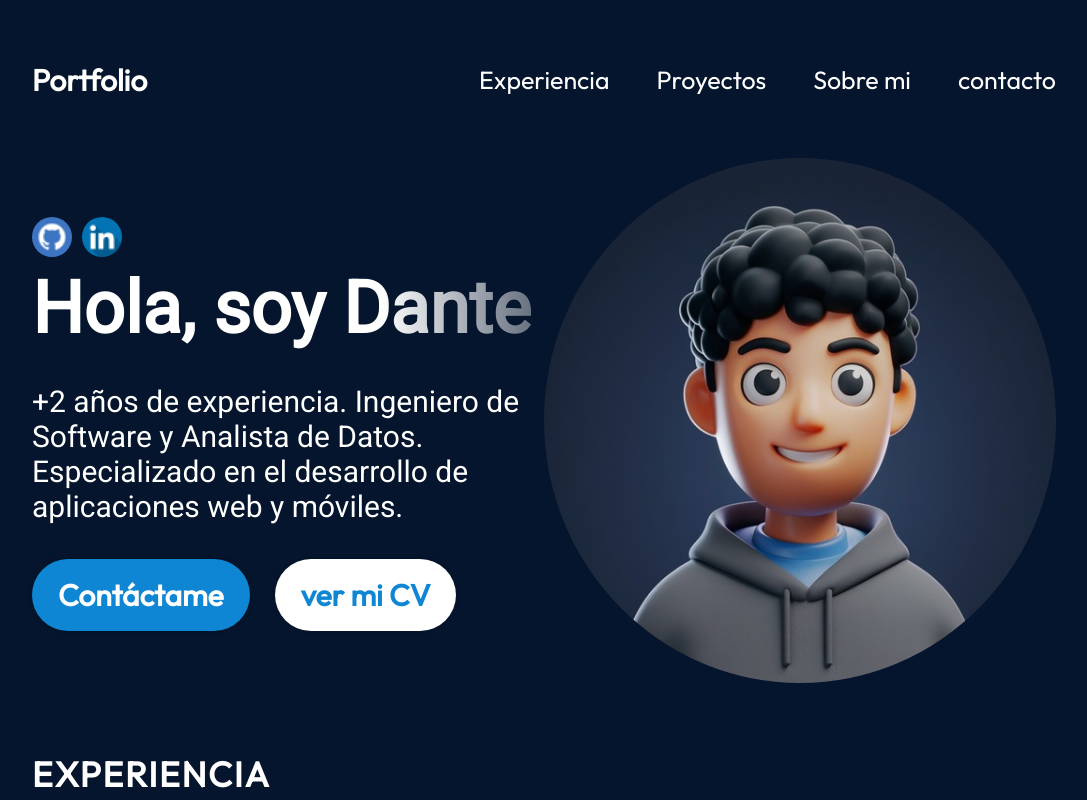
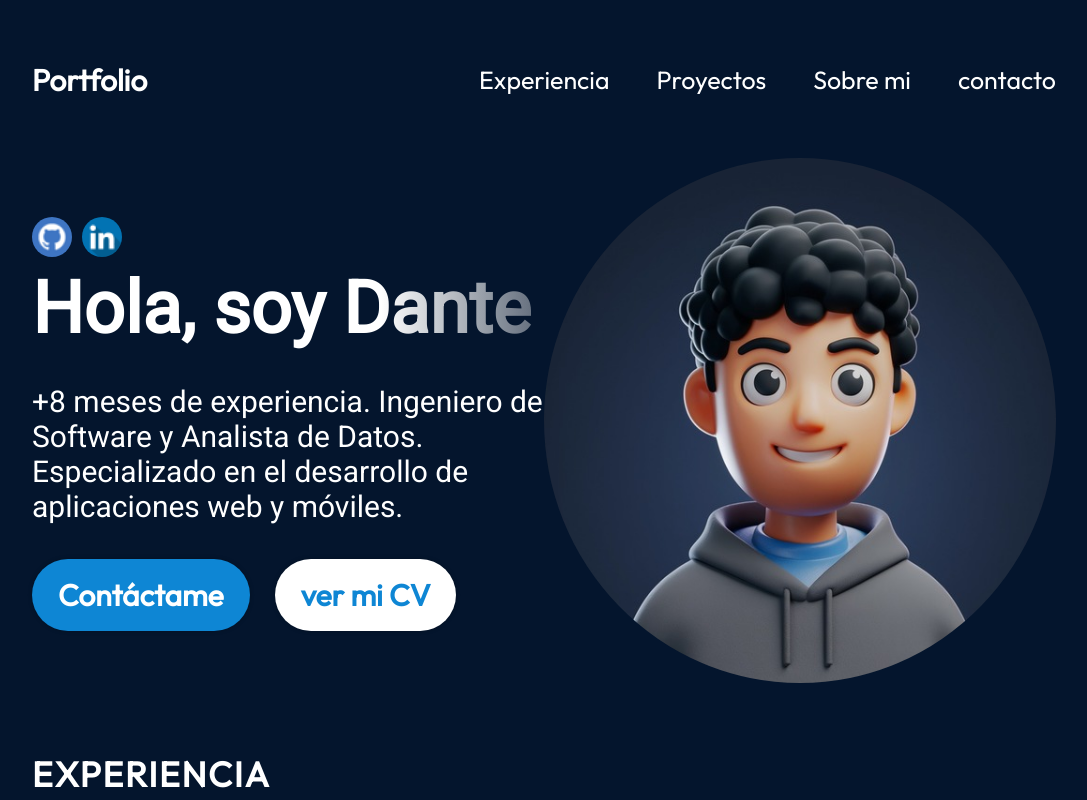
Before and after one commit to DanDev1004/portofolio, a React (Vite) app: page / in a window 1280 px wide. Shown: the top 800 px of the page, without its empty margins (96-1183 px from the left). Built offline with nearby package versions, Linux system fonts and the light colour scheme.

Commit message:
actualizando hero

```diff
--- a/src/components/Hero/Hero.jsx
+++ b/src/components/Hero/Hero.jsx
@@ -27,7 +27,7 @@ export const Hero = () => {
 
         <h1 className={styles.title}>Hola, soy Dante</h1>
         <p className={styles.description}>
-          +2 años de experiencia. Ingeniero de Software y Analista de Datos. Especializado en el desarrollo de aplicaciones web y móviles.
+          +8 meses de experiencia. Ingeniero de Software y Analista de Datos. Especializado en el desarrollo de aplicaciones web y móviles.
         </p>
         <div className={styles.Buttons}>
           <a href="mailto:dandeveloper1004@gmail.com" className={styles.contactBtn}>
```
